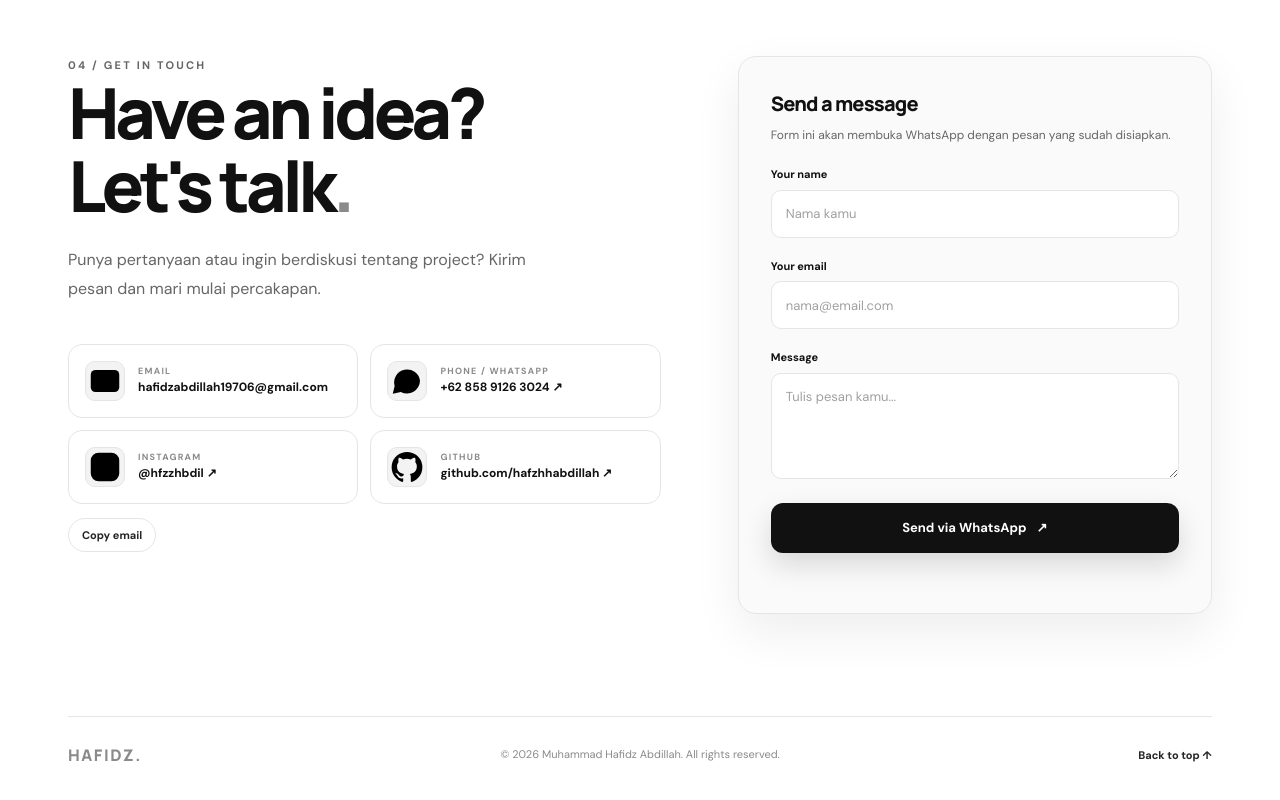
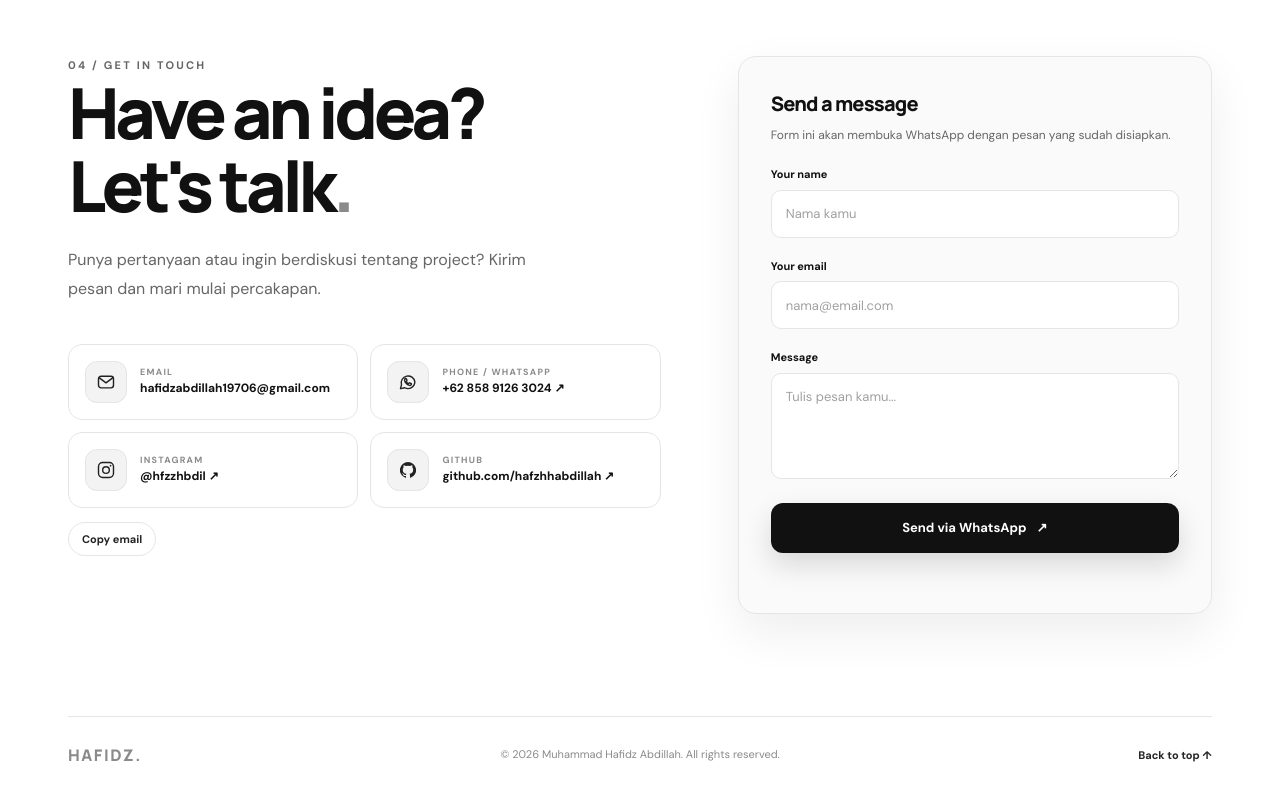
Before and after one commit to hafzhhabdillah/cv-hafidz, a website built with Vite: page index.html in a window 1280 px wide. Shown: the part 4443-5243 px from the top of the page. Built offline with nearby package versions, Linux system fonts and the light colour scheme; some packages are replaced by stand-ins of ours.

Commit message:
Style contact social icons

```diff
--- a/src/style.css
+++ b/src/style.css
@@ -1418,15 +1418,36 @@ p {
 
 .contact-card-icon {
   display: grid;
-  width: 40px;
-  height: 40px;
-  flex: 0 0 40px;
+  width: 42px;
+  height: 42px;
+  flex: 0 0 42px;
   place-items: center;
   border: 1px solid var(--line);
-  border-radius: 10px;
+  border-radius: 12px;
   background: var(--soft);
-  font-size: 11px;
-  font-weight: 800;
+  color: #222;
+  transition: background 220ms ease, color 220ms ease, transform 220ms ease;
+}
+
+.contact-card-icon svg {
+  width: 20px;
+  height: 20px;
+  fill: none;
+  stroke: currentColor;
+  stroke-width: 1.7;
+  stroke-linecap: round;
+  stroke-linejoin: round;
+}
+
+.contact-card-icon svg .icon-fill {
+  fill: currentColor;
+  stroke: none;
+}
+
+.contact-card:hover .contact-card-icon {
+  background: #171717;
+  color: #fff;
+  transform: translateY(-1px);
 }
 
 .contact-card > span:last-child {
```
